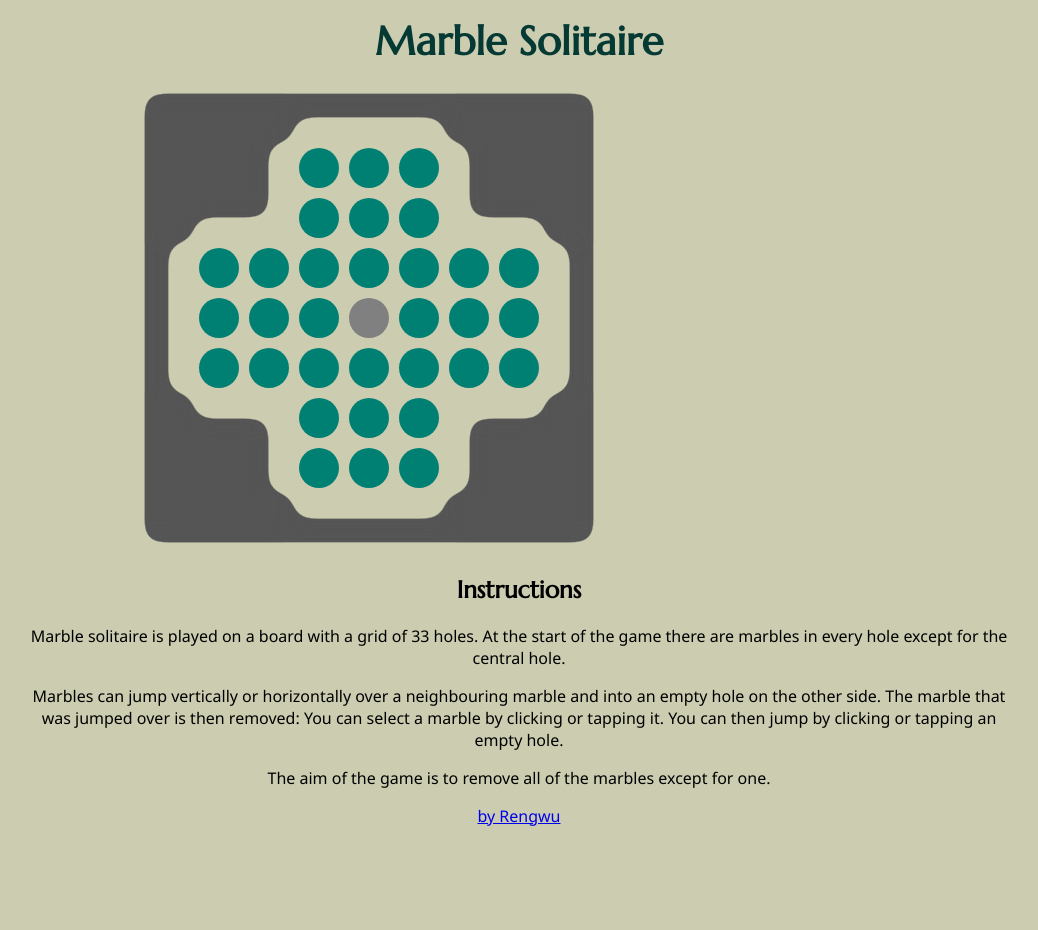
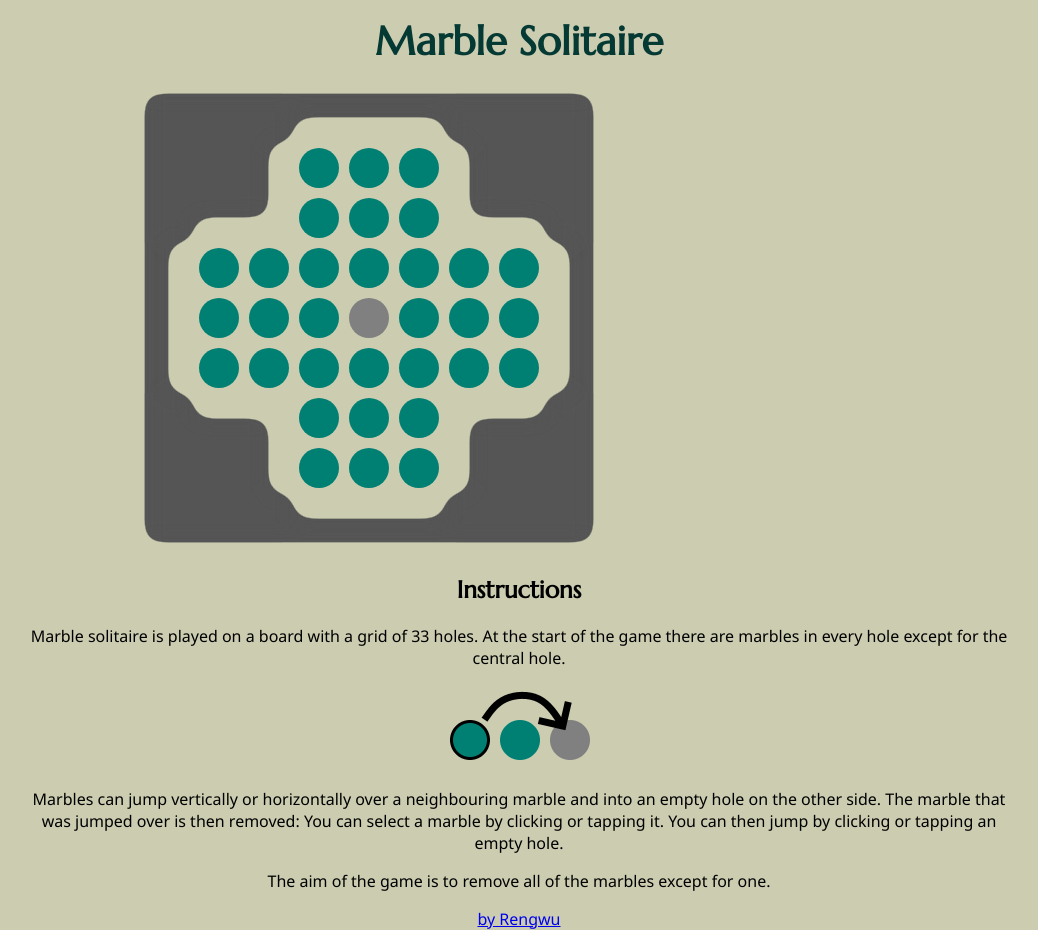
Before and after one commit to johngohrw/marble-solitaire, a Next.js app: page / in a window 1280 px wide. Shown: the whole page, without its empty margins (121-1159 px from the left). Before the commit the page ends 827 px from the top, so only its background shows below. Built offline with nearby package versions, Linux system fonts and the light colour scheme; no server answers.

Commit message:
feat: add demo image

```diff
--- a/pages/index.js
+++ b/pages/index.js
@@ -33,6 +33,7 @@ export default function Home() {
               the start of the game there are marbles in every hole except for
               the central hole.
             </p>
+            <img src="./demo.png" />
             <p>
               Marbles can jump vertically or horizontally over a neighbouring
               marble and into an empty hole on the other side. The marble that
```
Also changed, not shown: public/demo.png (added).
